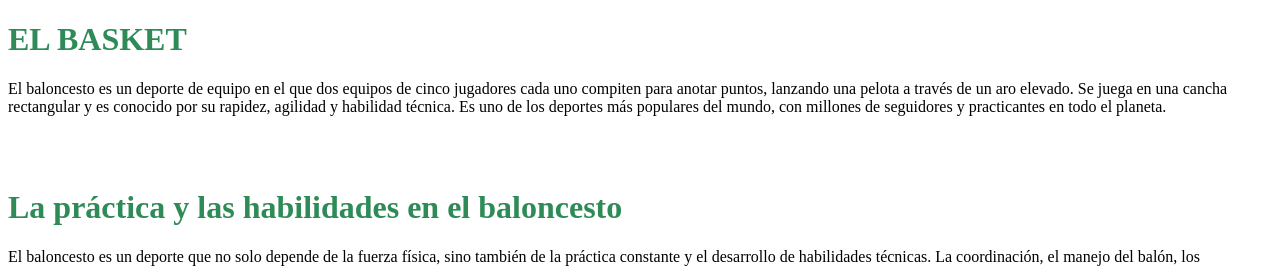
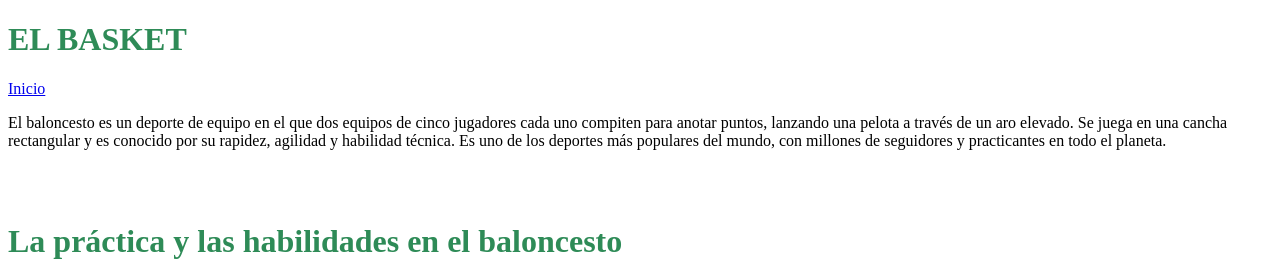
Before and after one commit to jrxnrxs/Repositorio-Tarea-En-Clase, a plain HTML site: page index.html in a window 1280 px wide. Shown: the top 267 px of the page. Drawn offline with Linux system fonts and the light colour scheme.

Commit message:
archivotarea

```diff
--- a/index.html
+++ b/index.html
@@ -6,10 +6,15 @@
     <title>Mi Tarea en clase</title>
 </head>
 <body>
+  <header>
     <h1 style="color: #2E8B57;">EL BASKET</h1>
+  </header>
+<nav>
+  <a href="#Inicio">Inicio</a>
+</nav>
     <p>El baloncesto es un deporte de equipo en el que dos equipos de cinco jugadores cada uno compiten para anotar puntos, lanzando una pelota a través de un aro elevado. Se juega en una cancha rectangular y es conocido por su rapidez, agilidad y habilidad técnica. Es uno de los deportes más populares del mundo, con millones de seguidores y practicantes en todo el planeta.</p>
-  <br>
-  <br>
+   <br>
+   <br>
     <h1 style="color: #2E8B57;">La práctica y las habilidades en el baloncesto</h1>
 <p>El baloncesto es un deporte que no solo depende de la fuerza física, sino también de la práctica constante y el desarrollo de habilidades técnicas. La coordinación, el manejo del balón, los lanzamientos precisos y la agilidad en la cancha son fundamentales para tener éxito. Los jugadores entrenan durante horas para mejorar su capacidad de reacción, su estrategia de juego y su resistencia física. Sin duda, la habilidad y el trabajo en equipo son claves para sobresalir en este deporte.</p>
 <hr>
```
